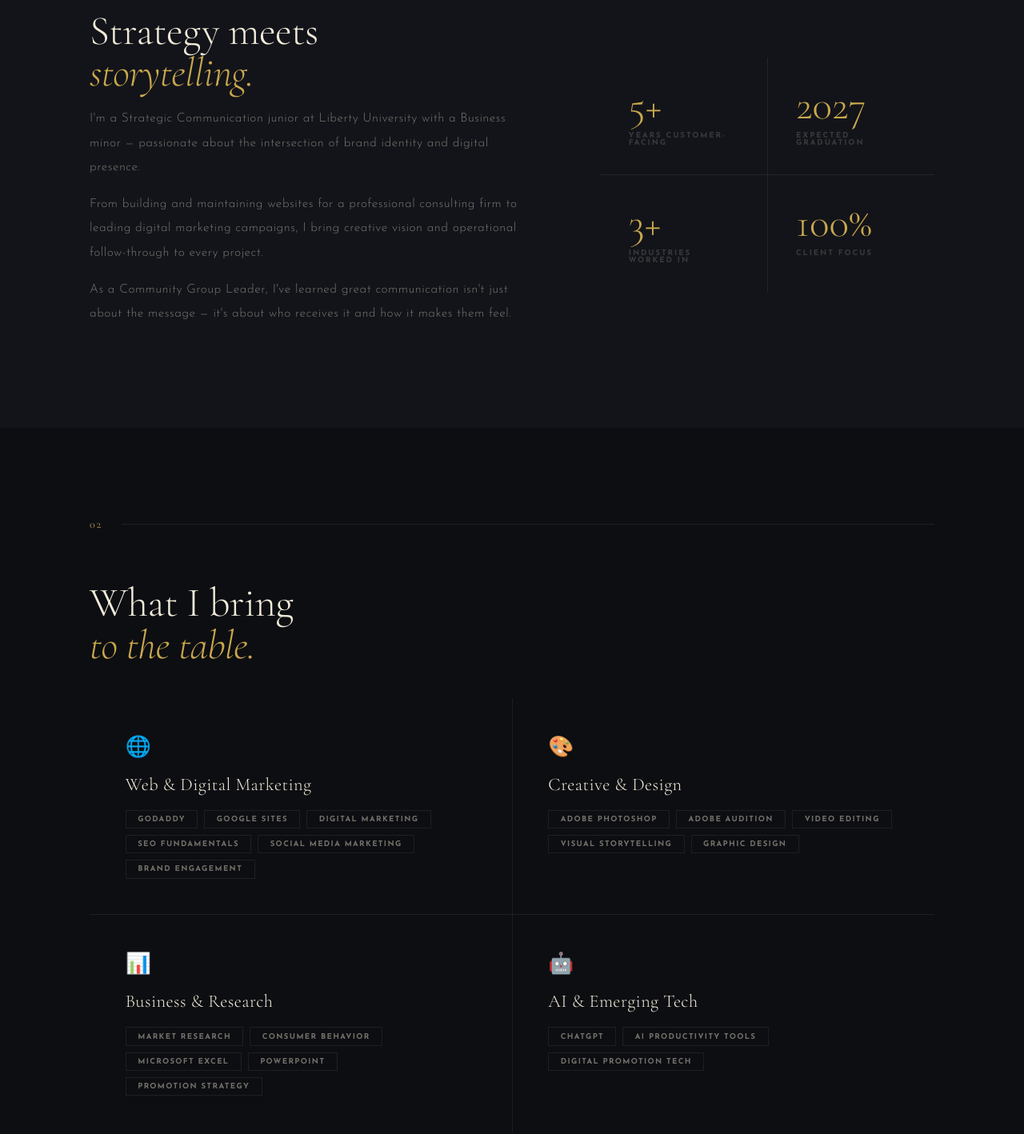
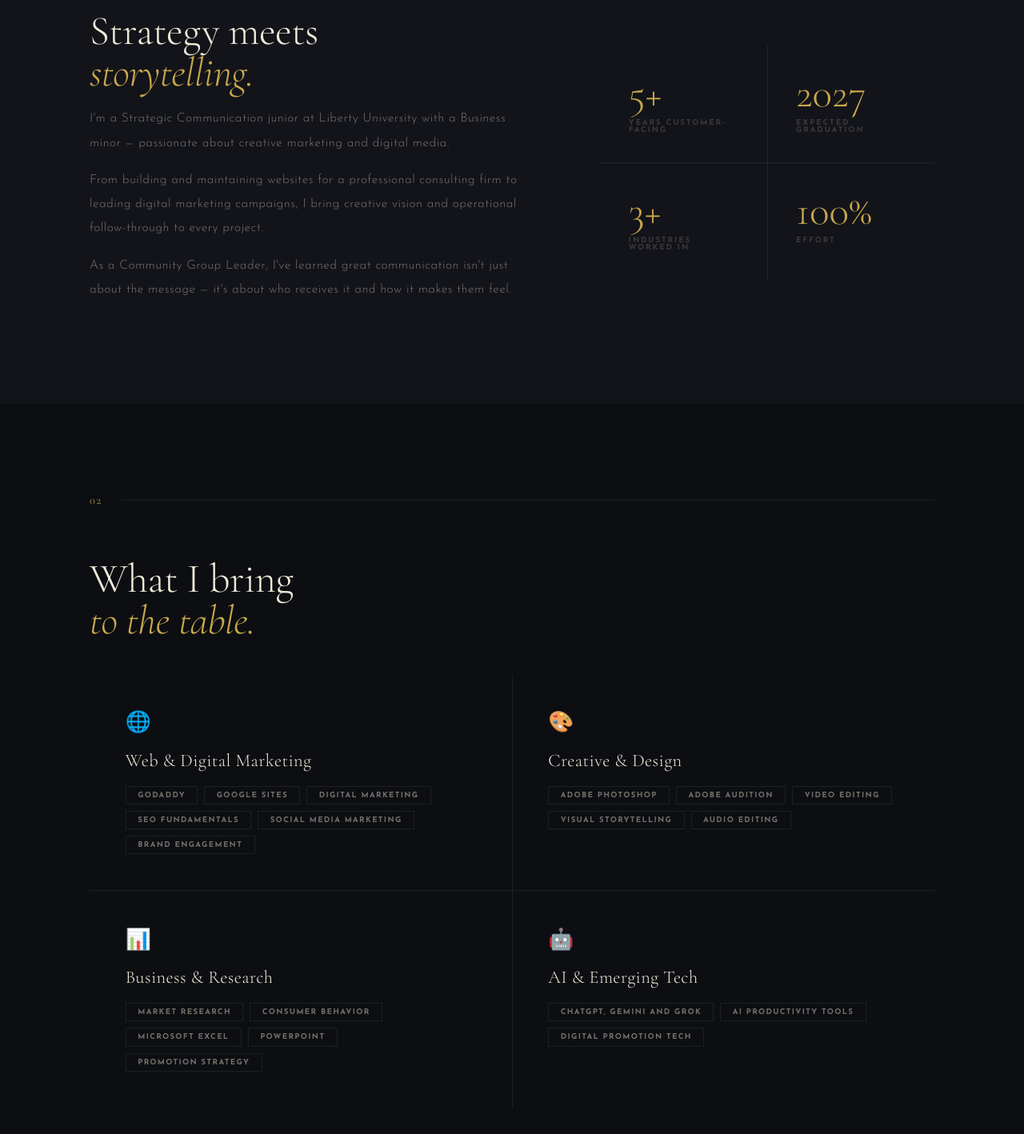
Before and after one commit to RyanNyce/My-website, a plain HTML site: page index.html in a window 1280 px wide. Shown: the part 980-2398 px from the top of the page at 80% size. Drawn offline with nearby package versions, Linux system fonts and the light colour scheme.

Commit message:
Update index.html

```diff
--- a/index.html
+++ b/index.html
@@ -694,7 +694,7 @@
       <div class="rleft">
         <h2>Strategy meets<br/><em>storytelling.</em></h2><br/>
         <div class="about-text">
-          <p>I'm a Strategic Communication junior at Liberty University with a Business minor — passionate about the intersection of brand identity and digital presence.</p>
+          <p>I'm a Strategic Communication junior at Liberty University with a Business minor — passionate about creative marketing and digital media.</p>
           <p>From building and maintaining websites for a professional consulting firm to leading digital marketing campaigns, I bring creative vision and operational follow-through to every project.</p>
           <p>As a Community Group Leader, I've learned great communication isn't just about the message — it's about who receives it and how it makes them feel.</p>
         </div>
@@ -714,7 +714,7 @@
         </div>
         <div class="stat-card">
           <div class="n">100%</div>
-          <div class="l">Client Focus</div>
+          <div class="l">Effort</div>
         </div>
       </div>
     </div>
@@ -744,7 +744,7 @@
         <div class="tags">
           <span class="tag">Adobe Photoshop</span><span class="tag">Adobe Audition</span>
           <span class="tag">Video Editing</span><span class="tag">Visual Storytelling</span>
-          <span class="tag">Graphic Design</span>
+          <span class="tag">Audio Editing</span>
         </div>
       </div>
       <div class="skill-tile rup d3">
@@ -762,7 +762,7 @@
         <div class="skill-icon">🤖</div>
         <h3>AI &amp; Emerging Tech</h3>
         <div class="tags">
-          <span class="tag">ChatGPT</span><span class="tag">AI Productivity Tools</span>
+          <span class="tag">ChatGPT, Gemini and Grok</span><span class="tag">AI Productivity Tools</span>
           <span class="tag">Digital Promotion Tech</span>
         </div>
       </div>
@@ -872,7 +872,7 @@
       <span class="sec-num">05</span><div class="sec-line"></div>
     </div>
     <h2 class="rup">Let's work<br/><em>together.</em></h2>
-    <p class="contact-sub rup d1">Open to internships, freelance projects &amp; full-time opportunities</p>
+    <p class="contact-sub rup d1">Open to internships, freelance projects &amp; full-time and part-time opportunities</p>
     <div class="contact-row rup d2">
       <a href="mailto:ryannyce1@gmail.com" class="contact-card">
         <div class="c-icon">✉</div>
```
